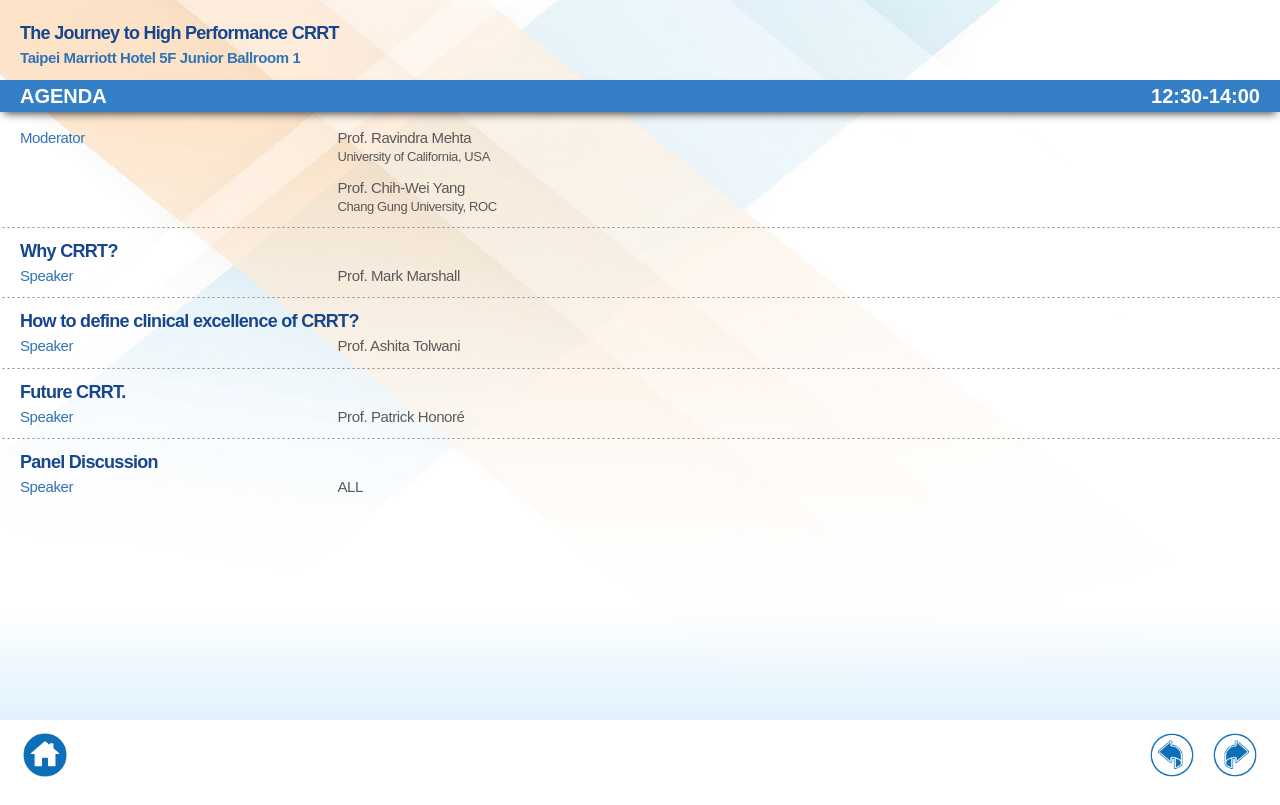
After one commit to yfancc20/baxterlunch, a PHP site: page /agenda.php in a window 1280 px wide. The commit adds this page. Run offline with PHP 8.4, Linux system fonts and the light colour scheme.

Commit message:
finishi agenda

```diff
--- /dev/null
+++ b/src/agenda.php
@@ -0,0 +1,90 @@
+<?php
+	$topics = [
+		[
+			'title' => 'Why CRRT?',
+			'name' => 'Prof. Mark Marshall'
+		],
+		[
+			'title' => 'How to define clinical excellence of CRRT?',
+			'name' => 'Prof. Ashita Tolwani'
+		],
+		[
+			'title' => 'Future CRRT.',
+			'name' => 'Prof. Patrick Honoré'
+		],
+		[
+			'title' => 'Panel Discussion',
+			'name' => 'ALL'
+		],
+	];
+?>
+
+<!DOCTYPE html>
+<html>
+<head>
+
+<? require_once('components/head.php') ?>
+
+<title>Baxter</title>
+
+</head>
+<body>
+	<div class="wrapper agenda">
+		<div class="content">
+			<div class="paragraph">
+				<div class="title-sm">The Journey to High Performance CRRT</div>
+				<p class="text">Taipei Marriott Hotel 5F Junior Ballroom 1</p>
+			</div>
+		</div>
+
+		<div class="banner">
+			<div class="d-flex">
+				<span class="title">AGENDA</span>
+				<span class="title ml-auto">12:30-14:00</span>
+			</div>
+		</div>
+
+		<div class="content">
+			<div class="paragraph mt-0">
+				<div class="container-fluid px-0">
+					<div class="row">
+						<div class="col-3">
+							<p class="text blue">Moderator</p>
+						</div>
+						<div class="col-9">
+							<p class="text gray mb-0">Prof. Ravindra Mehta</p>
+							<p class="text gray small">University of California, USA</p>
+
+							<p class="text gray mb-0">Prof. Chih-Wei Yang</p>
+							<p class="text gray small">Chang Gung University, ROC</p>
+						</div>
+					</div>
+				</div>
+			</div>
+
+			<?
+				for ($i=0; $i < count($topics); $i++) {
+			?>
+					<div class="dot-line"></div>
+					<div class="paragraph">
+						<div class="title-sm"><?=$topics[$i]['title']?></div>
+						<div class="container-fluid px-0">
+							<div class="row">
+								<div class="col-3">
+									<p class="text blue">Speaker</p>
+								</div>
+								<div class="col-9">
+									<p class="text gray"><?=$topics[$i]['name']?></p>
+								</div>
+							</div>
+						</div>
+					</div>
+			<?
+				}
+			?>
+		</div>
+	</div>
+
+	<? require_once('components/footer.php'); ?>
+</body>
+</html>
--- /dev/null
+++ b/src/components/footer.php
@@ -0,0 +1,12 @@
+<div class="footer px-4 py-2">
+
+	<div class="d-flex justify-content-center">
+		<div class="d-inline-block">
+			<img src="img/icon-home.png" class="icon">
+		</div>
+		<div class="page ml-auto d-inline-block">
+			<img src="img/icon-prev.png" class="icon">
+			<img src="img/icon-next.png" class="icon">
+		</div>
+	</div>
+</div>
--- a/src/cont.php
+++ b/src/cont.php
@@ -39,7 +39,9 @@
 		</div>
 
 		<div class="more text-center">
-			<img src="/img/button-more.png">
+			<a href="menu.php">
+				<img src="/img/button-more.png">
+			</a>
 		</div>
 	</div>
 </body>
--- a/src/css/app.css
+++ b/src/css/app.css
@@ -17,16 +17,15 @@ body, html {
   vertical-align: super; }
 
 .title, .title-sm {
+  color: #17468c;
   font-weight: 700;
-  font-size: 2.7rem; }
+  font-size: 2.7rem;
+  letter-spacing: -0.07rem; }
   .title .super, .title-sm .super {
     font-size: 1.5rem; }
 
-.title, .title-sm {
-  letter-spacing: -0.07rem; }
-
 .title-sm {
-  font-size: 2rem; }
+  font-size: 1.8rem; }
 
 .text {
   font-weight: 700;
@@ -103,23 +102,59 @@ body, html {
       background-color: #fff;
       border: 1px solid #444; }
 
+/*******************
+ * Cont & Agenda
+ *******************/
+.wrapper.cont .content, .wrapper.agenda .content {
+  padding: 2rem 0; }
+  .wrapper.cont .content .paragraph, .wrapper.agenda .content .paragraph {
+    padding: 1rem 2rem; }
+    .wrapper.cont .content .paragraph .title.date, .wrapper.agenda .content .paragraph .title.date {
+      color: #64b49c; }
+    .wrapper.cont .content .paragraph .text, .wrapper.agenda .content .paragraph .text {
+      color: #3173b4; }
+
 .wrapper.cont {
   background-image: url("/img/index_bg3.jpg");
   background-size: 100% 100%;
   background-repeat: no-repeat;
   min-height: calc(100vh - 85px + 15px); }
-  .wrapper.cont .content {
-    padding: 2rem 0; }
-    .wrapper.cont .content .paragraph {
-      padding: 1rem 2rem; }
-      .wrapper.cont .content .paragraph .title {
-        color: #17468c; }
-        .wrapper.cont .content .paragraph .title.date {
-          color: #64b49c; }
-      .wrapper.cont .content .paragraph .text {
-        color: #3173b4; }
   .wrapper.cont .more img {
     height: 5rem; }
+
+.wrapper.agenda {
+  background-image: url("/img/general_bg.jpg");
+  background-size: 100% 115%;
+  background-repeat: no-repeat;
+  min-height: calc(100vh - 85px + 15px); }
+  .wrapper.agenda .content {
+    padding-bottom: 0; }
+    .wrapper.agenda .content.top .text {
+      margin-top: -0.2rem; }
+    .wrapper.agenda .content ~ .content {
+      padding-top: 0; }
+    .wrapper.agenda .content .paragraph {
+      padding-bottom: 0; }
+    .wrapper.agenda .content .text.blue {
+      font-weight: 500; }
+    .wrapper.agenda .content .text.gray {
+      font-weight: 500;
+      color: #5a5858; }
+    .wrapper.agenda .content .text.small {
+      font-size: 1.3rem;
+      font-weight: 300;
+      margin-top: -0.2rem; }
+  .wrapper.agenda .banner {
+    margin-bottom: 0.5rem;
+    padding: 0.1rem 2rem;
+    background-color: #347fc5;
+    -moz-box-shadow: 0 5px 10px -4px rgba(0, 0, 0, 0.8);
+    -webkit-box-shadow: 0 5px 10px -4px rgba(0, 0, 0, 0.8);
+    box-shadow: 0 5px 10px -4px rgba(0, 0, 0, 0.8); }
+    .wrapper.agenda .banner .title {
+      font-size: 2rem;
+      color: white;
+      letter-spacing: 0; }
 
 /*******************
  * Menu
--- a/src/scss/app.scss
+++ b/src/scss/app.scss
@@ -37,17 +37,16 @@ body, html {
 	vertical-align: super;
 }
 .title, .title-sm {
+	color: $color-header;
 	font-weight: 700;
 	font-size: 2.7rem;
+	letter-spacing: -0.07rem;
 	.super {
 		font-size: 1.5rem;
 	}
 }
-.title, .title-sm {
-	letter-spacing: -0.07rem;
-}
 .title-sm {
-	font-size: 2rem;
+	font-size: 1.8rem;
 }
 .text {
 	font-weight: 700;
@@ -145,15 +144,15 @@ body, html {
 	}
 }
 
-.wrapper.cont {
-	@include background("/img/index_bg3.jpg", 100% 100%);
-	min-height: calc(100vh - #{$header-height} + 15px);
+/*******************
+ * Cont & Agenda
+ *******************/
+.wrapper.cont, .wrapper.agenda {
 	.content {
 		padding: 2rem 0;
 		.paragraph {
 			padding: 1rem 2rem;
 			.title {
-				color: $color-header;
 				&.date {
 					color: $color-green;
 				}
@@ -163,12 +162,67 @@ body, html {
 			}
 		}
 	}
+}
+
+.wrapper.cont {
+	@include background("/img/index_bg3.jpg", 100% 100%);
+	min-height: calc(100vh - #{$header-height} + 15px);
 	.more {
 		img {
 			height: 5rem;
 		}
 	}
 }
+
+ .wrapper.agenda {
+ 	@include background("/img/general_bg.jpg", 100% 115%);
+ 	min-height: calc(100vh - #{$footer-height} + 15px);
+ 	.content {
+ 		padding-bottom: 0;
+ 		&.top {
+ 			.text {
+ 				margin-top: -0.2rem;
+ 			}
+ 		}
+		& ~ .content {
+			padding-top: 0;
+		}
+		.paragraph {
+			padding-bottom: 0;
+		}
+		.text {
+			&.blue {
+				font-weight: 500;
+			}
+			&.gray {
+				font-weight: 500;
+				color: $color-dark;
+			}
+			&.small {
+				font-size: 1.3rem;
+				font-weight: 300;
+     			margin-top: -0.2rem;
+			}
+		}
+ 	}
+
+	.banner {
+		margin-bottom: 0.5rem;
+		padding: 0.1rem 2rem;
+		background-color: $color-banner;
+		-moz-box-shadow: 0 5px 10px -4px rgba(black, 0.8);
+		-webkit-box-shadow: 0 5px 10px -4px rgba(black, 0.8);
+		box-shadow: 0 5px 10px -4px rgba(black, 0.8);
+		.title {
+			font-size: 2rem;
+			color: white;
+			letter-spacing: 0;
+		}
+	}
+ }
+
+
+
 
 /*******************
  * Menu
```
